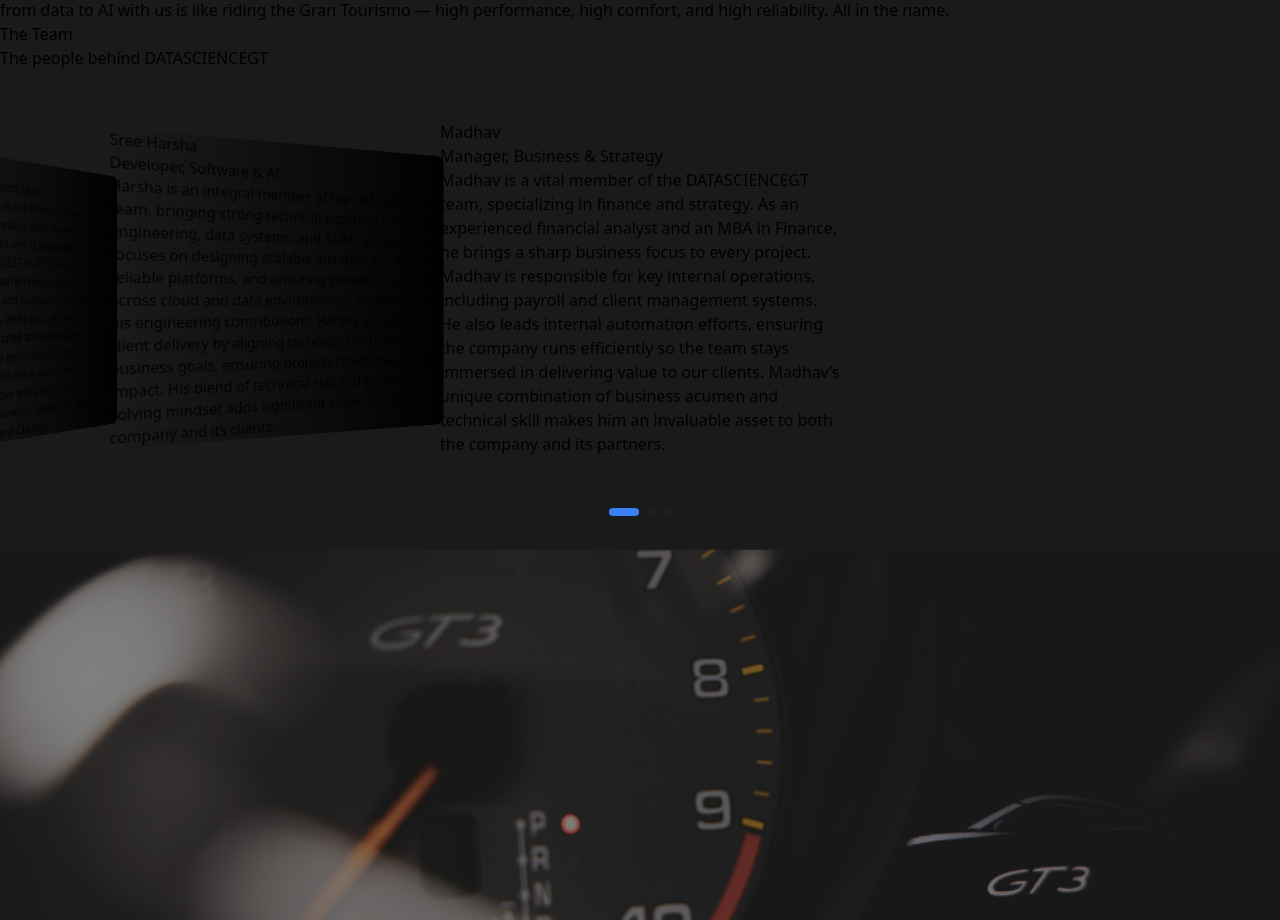
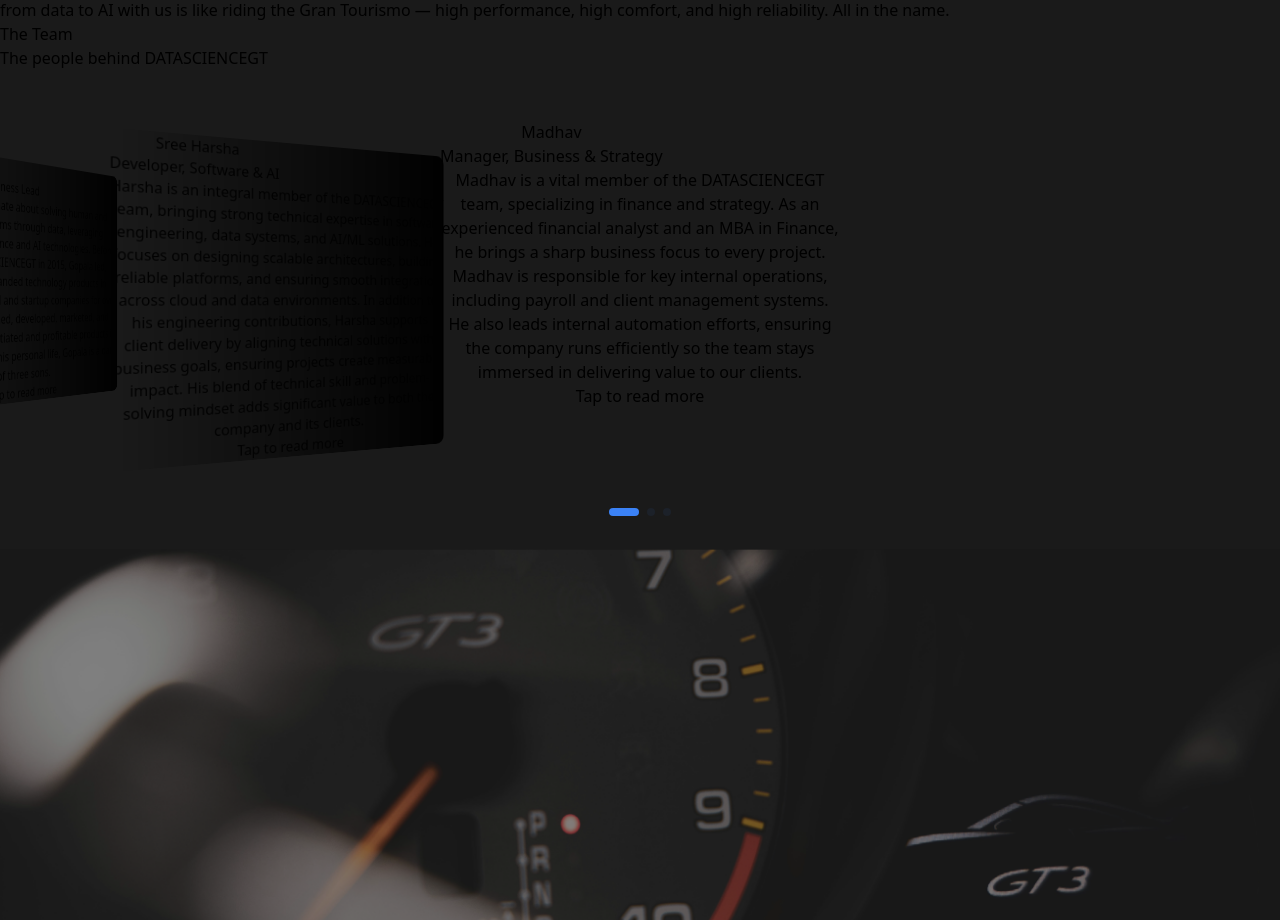
Before and after one commit to sreeharshatumuluri-dotcom/datasciencegt-landing, a React (Vite) app: page / in a window 1280 px wide. Shown: the part 6620-7540 px from the top of the page. Built offline with nearby package versions, Linux system fonts and the light colour scheme.

Commit message:
feat: team carousel fix. and what others say hero fix

```diff
--- a/index.html
+++ b/index.html
@@ -8,12 +8,8 @@
     />
     <title>Data to AI in a GT</title>
 
-    <!-- Favicon (place a copy at: public/logo.svg) -->
     <link rel="icon" type="image/svg+xml" href="src/assets/logo.svg" />
-    <!-- Optional fallbacks (add these files to /public if you want them) -->
-    <!-- <link rel="icon" type="image/png" sizes="32x32" href="/favicon-32x32.png" /> -->
-    <!-- <link rel="apple-touch-icon" href="/apple-touch-icon.png" /> -->
-    <!-- <link rel="mask-icon" href="/safari-pinned-tab.svg" color="#0b0d12" /> -->
+
 
     <meta name="theme-color" content="#0b0d12" />
   </head>
--- a/src/components/TeamCarousel.jsx
+++ b/src/components/TeamCarousel.jsx
@@ -1,7 +1,7 @@
-// src/components/TeamCarousel.jsx
-import React from "react";
+import React, { useEffect, useState } from "react";
 import { Swiper, SwiperSlide } from "swiper/react";
-import { EffectCoverflow, Pagination } from "swiper/modules"; // ⬅️ removed Autoplay
+import { EffectCoverflow, Pagination } from "swiper/modules";
+import { createPortal } from "react-dom";
 import "swiper/css";
 import "swiper/css/effect-coverflow";
 import "swiper/css/pagination";
@@ -35,15 +35,75 @@
   },
 ];
 
+/* ------------ helpers ------------ */
+function splitIntoSentences(text) {
+  return text.split(/(?<=[\.!?])\s+/).filter(Boolean);
+}
+function truncateBySentences(text, maxSentences = 4) {
+  const parts = splitIntoSentences(text);
+  const needsMore = parts.length > maxSentences;
+  const short = needsMore ? parts.slice(0, maxSentences).join(" ") : text;
+  return { short, needsMore };
+}
+
+/* ------------ lock body scroll while modal open ------------ */
+function useBodyScrollLock(isOpen) {
+  useEffect(() => {
+    if (!isOpen) return;
+    const { body, documentElement: html } = document;
+    const scrollY = window.scrollY || window.pageYOffset || 0;
+    const original = {
+      bodyPosition: body.style.position,
+      bodyTop: body.style.top,
+      bodyWidth: body.style.width,
+      bodyOverflow: body.style.overflow,
+      htmlOverscroll: html.style.overscrollBehavior,
+    };
+
+    html.style.overscrollBehavior = "none";
+    body.style.position = "fixed";
+    body.style.top = `-${scrollY}px`;
+    body.style.width = "100%";
+    body.style.overflow = "hidden";
+
+    const preventTouchMove = (e) => {
+      const modalRoot = document.getElementById("team-modal-root");
+      if (modalRoot && modalRoot.contains(e.target)) return;
+      e.preventDefault();
+    };
+    document.addEventListener("touchmove", preventTouchMove, { passive: false });
+
+    return () => {
+      document.removeEventListener("touchmove", preventTouchMove);
+      html.style.overscrollBehavior = original.htmlOverscroll || "";
+      body.style.position = original.bodyPosition || "";
+      body.style.top = original.bodyTop || "";
+      body.style.width = original.bodyWidth || "";
+      body.style.overflow = original.bodyOverflow || "";
+      const y = parseInt((original.bodyTop || "0").replace("-", ""), 10) || scrollY;
+      window.scrollTo(0, y);
+    };
+  }, [isOpen]);
+}
+
 export default function TeamCarousel() {
+  const [openIdx, setOpenIdx] = useState(null);
+  useBodyScrollLock(openIdx !== null);
+
+  useEffect(() => {
+    const onKey = (e) => e.key === "Escape" && setOpenIdx(null);
+    window.addEventListener("keydown", onKey);
+    return () => window.removeEventListener("keydown", onKey);
+  }, []);
+
   return (
     <section className="relative py-16">
       <style>{`
         .team-swiper { width: 100%; padding-top: 50px; padding-bottom: 50px; overflow: visible; }
-        /* Responsive slide width: fits phones but caps at 400px */
         .team-swiper .swiper-slide { width: clamp(260px, 85vw, 400px); }
+        .no-highlight { -webkit-tap-highlight-color: transparent; }
 
-        /* Coverflow shadows */
+        /* Coverflow shadows (unchanged) */
         .swiper-3d .swiper-slide-shadow-left {
           background-image: linear-gradient(to left, #000, #0000);
           border-right: 1px solid #000; border-radius: 10px;
@@ -60,7 +120,6 @@
         }
         .team-swiper .swiper-pagination-bullet-active { background:#3b82f6; width: 30px; }
 
-        /* Very small devices */
         @media (max-width: 380px) {
           .team-card { height: 440px; }
           .team-desc { font-size: 0.9rem; }
@@ -78,25 +137,22 @@
           centeredSlides
           grabCursor
           slidesPerView="auto"
-          initialSlide={1}                 // start on the middle person
-          loop                              // keep circular
+          initialSlide={1}
+          loop
           loopAdditionalSlides={TEAM.length * 3}
           watchSlidesProgress
-          // === Swipe feel tuning (no auto-play) ===
-          speed={450}                       // snappy slide transition
-          simulateTouch={true}
-          allowTouchMove={true}
-          followFinger={true}
+          speed={450}
+          simulateTouch
+          allowTouchMove
+          followFinger
           resistanceRatio={0.65}
           threshold={5}
-          shortSwipes={true}
-          longSwipes={true}
+          shortSwipes
+          longSwipes
           longSwipesMs={120}
-          longSwipesRatio={0.2}            // smaller move still advances
+          longSwipesRatio={0.2}
           touchAngle={45}
-          touchReleaseOnEdges={true}
-          // autoplay is OFF
-          // autoplay={false}
+          touchReleaseOnEdges
           coverflowEffect={{
             rotate: 40,
             stretch: 0,
@@ -108,44 +164,120 @@
         >
           {TEAM.map((m, i) => (
             <SwiperSlide key={i}>
-              <Slide m={m} />
+              <Slide m={m} onOpen={() => setOpenIdx(i)} />
             </SwiperSlide>
           ))}
         </Swiper>
       </div>
+
+      {openIdx !== null && (
+        <FullscreenModal member={TEAM[openIdx]} onClose={() => setOpenIdx(null)} />
+      )}
     </section>
   );
 }
 
-function Slide({ m }) {
+function Slide({ m, onOpen }) {
   const bgUrl = typeof m.bg === "string" ? m.bg : m.bg?.src ?? m.bg;
+  const { short } = truncateBySentences(m.desc, 4);
+
   return (
     <div className="w-[min(85vw,400px)]">
-      {/* Photo Card */}
-      <div className="team-card relative w-full h-[500px] md:h-[500px] rounded-[10px] overflow-hidden shadow-2xl">
+      {/* Entire photo card clickable */}
+      <button
+        type="button"
+        onClick={onOpen}
+        className="no-highlight team-card relative w-full h-[500px] md:h-[500px] rounded-[10px] overflow-hidden shadow-2xl cursor-pointer focus:outline-none focus:ring-2 focus:ring-blue-500 bg-transparent"
+        style={{ WebkitAppearance: "none", appearance: "none" }}
+        aria-label={`Open bio of ${m.name}`}
+      >
         <div
           className="absolute inset-0 bg-center bg-cover"
           style={{ backgroundImage: `url(${bgUrl})` }}
         />
-        {/* Readability overlays */}
+
         <div className="absolute inset-0 bg-gradient-to-b from-black/20 via-black/20 to-black/70" />
         <div className="absolute inset-0 bg-gradient-to-tr from-black/20 to-transparent" />
 
-        {/* Name + Title only (on photo) */}
+        {/* Name + Title on photo */}
         <div className="absolute bottom-0 left-0 right-0 p-4 sm:p-5">
           <div className="backdrop-blur-sm bg-black/35 border border-white/10 rounded-xl px-4 py-3">
             <div className="text-white text-lg font-semibold leading-tight">{m.name}</div>
             <div className="text-white/80 text-sm">{m.title}</div>
           </div>
         </div>
-      </div>
+      </button>
 
-      {/* Separate Description Box below photo */}
-      <div className="mt-3">
-        <div className="rounded-xl border border-white/10 bg-white/5 p-4">
-          <p className="team-desc text-slate-200 text-sm leading-relaxed">{m.desc}</p>
+      {/* Truncated bio box — also clickable */}
+      <button
+        type="button"
+        onClick={onOpen}
+        className="no-highlight group mt-3 w-full text-left rounded-xl border border-white/10 bg-[#1A1A1A] p-4 cursor-pointer focus:outline-none focus:ring-2 focus:ring-blue-500"
+        style={{ WebkitAppearance: "none", appearance: "none" }}
+        aria-label={`Open full bio of ${m.name}`}
+      >
+        <p className="team-desc text-slate-200 text-sm leading-relaxed">{short}</p>
+        <span className="mt-3 inline-block text-xs text-slate-400 group-hover:underline group-hover:underline-offset-4">
+          Tap to read more
+        </span>
+      </button>
+    </div>
+  );
+}
+
+/* ---------------- FULL-SCREEN OVERLAY MODAL ----------------
+   Shows ONLY the card; covers everything else with a solid background.
+   One Close button (bottom sticky). Smaller on mobile. */
+function FullscreenModal({ member, onClose }) {
+  const bgUrl = typeof member.bg === "string" ? member.bg : member.bg?.src ?? member.bg;
+
+  const overlay = (
+    <div
+      id="team-modal-root"
+      className="fixed inset-0 z-[99999] bg-[#1A1A1A] overflow-y-auto"
+      role="dialog"
+      aria-modal="true"
+    >
+      <div className="min-h-full flex items-center justify-center p-4">
+        <div
+          id="team-modal-card"
+          className="w-[min(86vw,980px)] md:w-[min(92vw,980px)] rounded-2xl border border-white/10 bg-[#1A1A1A]"
+        >
+          {/* Body */}
+          <div className="grid md:grid-cols-[360px,1fr] gap-0 md:gap-6 p-5">
+            <div className="relative h-[200px] sm:h-[230px] md:h-[420px] rounded-xl overflow-hidden">
+              <img
+                src={bgUrl}
+                alt={`${member.name} portrait`}
+                className="h-full w-full object-cover"
+                loading="eager"
+                decoding="async"
+              />
+            </div>
+
+            <div className="mt-4 md:mt-0">
+              <div className="text-white text-xl font-semibold leading-tight">{member.name}</div>
+              <div className="text-white/70 text-sm mb-3">{member.title}</div>
+              <p className="text-slate-200 leading-relaxed text-[0.95rem] whitespace-pre-line">
+                {member.desc}
+              </p>
+            </div>
+          </div>
+
+          {/* Single Close (bottom sticky) */}
+          <div className="sticky bottom-0 z-10 px-5 pb-5 pt-3 bg-gradient-to-t from-[#1A1A1A] to-transparent">
+            <button
+              onClick={onClose}
+              className="w-full rounded-xl py-3 text-sm font-medium bg-white/10 hover:bg-white/15 text-white"
+            >
+              Close
+            </button>
+          </div>
         </div>
       </div>
     </div>
   );
+
+  // Render OVER the entire app to escape any stacking contexts
+  return createPortal(overlay, document.body);
 }
--- a/src/pages/Testimonials.jsx
+++ b/src/pages/Testimonials.jsx
@@ -1,8 +1,7 @@
 import React, { useEffect, useState } from "react";
 import defaultPhoto from "../assets/GT1.jpg";
-import heroPhoto from "../assets/radission-us-_XeQ8XEWb4Q-unsplash 1.png";
+import heroPhoto from "../assets/testimonials.png";
 import TestimonialsCarousel from "../components/TestimonialsCarousel";
-
 import img1 from "../assets/3.png";
 import img2 from "../assets/asset-approach.png";
 import img3 from "../assets/2.png";
@@ -181,10 +180,7 @@
     <main className="min-h-screen text-white" style={{ background: data.bg }}>
       {/* Spacer for fixed navbar */}
 
-
-      {/* Hero */}
-      {/* Hero (full width & height, directly below navbar) */}
-<section className="relative w-full h-[60vh] min-h-[300px] bg-[#0b0b0b]">
+<section className="relative w-full h-[60vh] min-h-[300px]">
   <img
     src={heroPhoto}
     alt="DatascienceGT — office collaboration"
```
Also changed, not shown: src/assets/testimonials.png (added).
